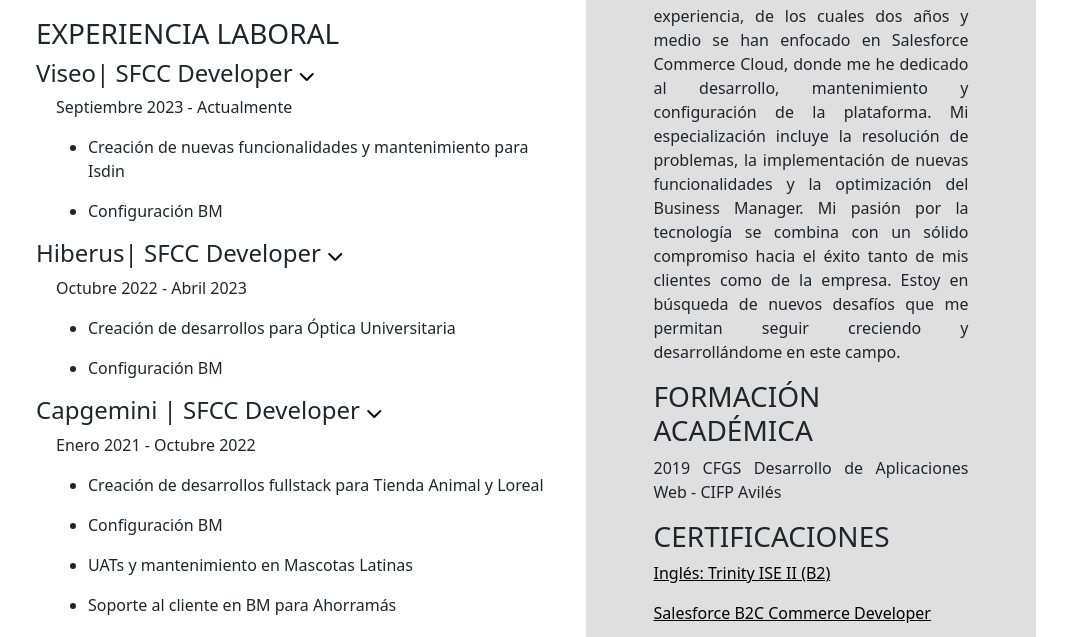
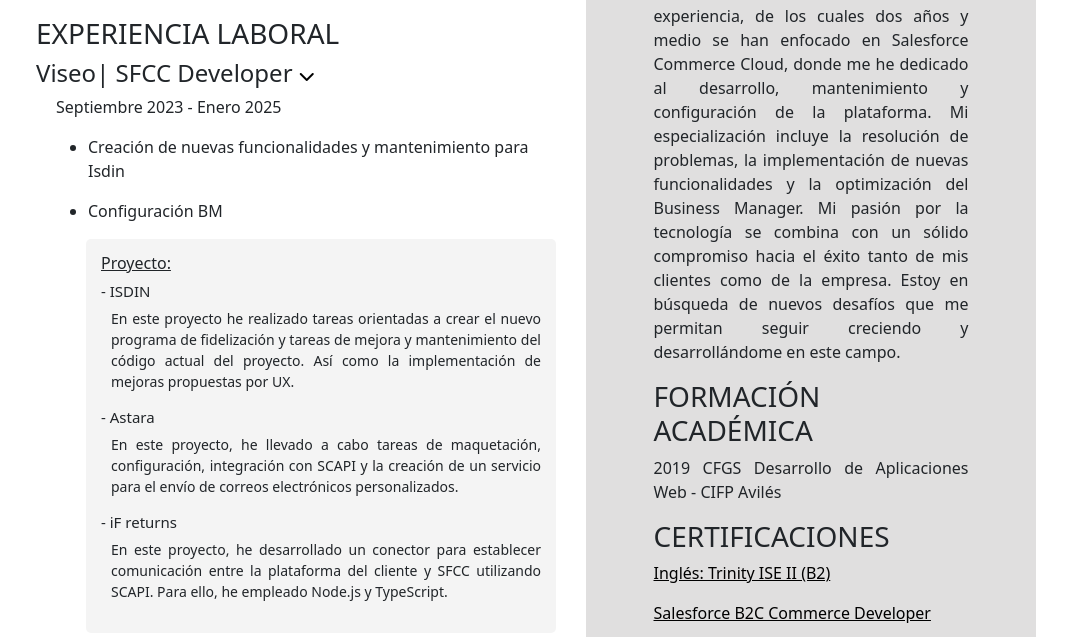
Before and after one commit to jcolliaan/jcolliaPublic, a website: page index.html in a window 1280 px wide. Shown: the part 257-894 px from the top of the page, without its empty margins (104-1171 px from the left). Drawn offline with nearby package versions, Linux system fonts and the light colour scheme.

Commit message:
actulización CV

```diff
--- a/css/cv.css
+++ b/css/cv.css
@@ -83,7 +83,7 @@
     text-align: justify;
     background-color: rgb(244 244 244);
     margin-left: 30px;
-    display: none;
+    display: true;
     font-size: 14px;
     padding: 15px;
     border-radius: 5px;
--- a/index.html
+++ b/index.html
@@ -99,7 +99,7 @@
 
             <h4 id="viseo">Viseo| SFCC Developer <i id="chevronIconViseo" class="fa-solid fa-chevron-down"></i></h4>
             <div class="descripcion">
-                <p>Septiembre 2023 - Actualmente</p>
+                <p>Septiembre 2023 - Enero 2025</p>
                 <ul>
                     <li>
                         <p>Creación de nuevas funcionalidades y mantenimiento para Isdin</p>
@@ -114,6 +114,10 @@
                     <p class="parrafo-proyectos">En este proyecto he realizado tareas orientadas a crear el nuevo
                         programa de fidelización y tareas de mejora y mantenimiento del código actual del proyecto. Así
                         como la implementación de mejoras propuestas por UX.</p>
+                    <h6>- Astara</h6>
+                    <p class="parrafo-proyectos">En este proyecto, he llevado a cabo tareas de maquetación, configuración, integración con SCAPI y la creación de un servicio para el envío de correos electrónicos personalizados.</p>
+                    <h6>- iF returns</h6>
+                    <p class="parrafo-proyectos">En este proyecto, he desarrollado un conector para establecer comunicación entre la plataforma del cliente y SFCC utilizando SCAPI. Para ello, he empleado Node.js y TypeScript.</p>
                 </div>
             </div>
             <h4 id="hiberus">Hiberus| SFCC Developer <i id="chevronIconHiberus" class="fa-solid fa-chevron-down"></i>
@@ -266,7 +270,7 @@
                 </li>
             </ul>
         </div>
-        <p><small>Actualizado en Enero de 2024</small></p>
+        <p><small>Actualizado en Enero de 2025</small></p>
     </footer>
 
     <script src="js/cv.js"></script>
```
